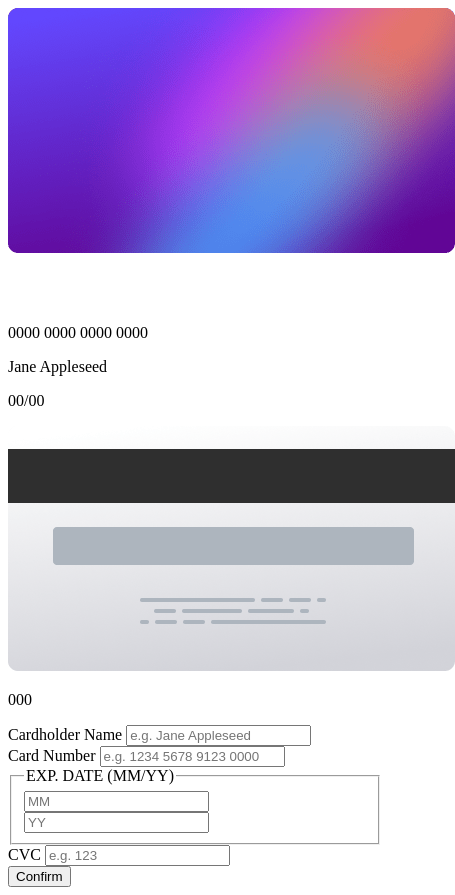
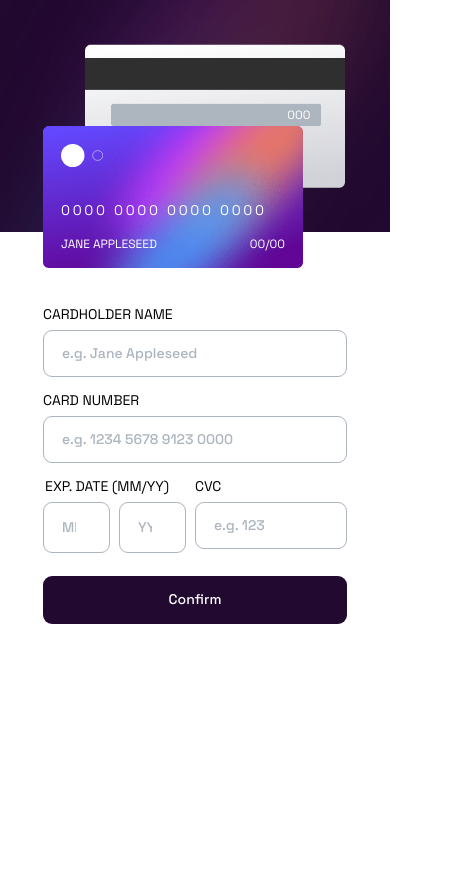
Before and after one commit to jma26/Interactive-card-details, a plain HTML site: page index.html in a window 390 px wide. Shown: the whole page, 455 px wide, since content can reach past the window. After the commit the page ends 844 px from the top, so only its background shows below. Drawn offline with Linux system fonts and the light colour scheme.

Commit message:
Add mobile styles

```diff
--- a/index.html
+++ b/index.html
@@ -5,45 +5,45 @@
   <meta name="viewport" content="width=device-width, initial-scale=1.0"> <!-- displays site properly based on user's device -->
 
   <link rel="icon" type="image/png" sizes="32x32" href="./images/favicon-32x32.png">
+  <link rel="stylesheet" href="./styles.css">
+  <link rel="preconnect" href="https://fonts.googleapis.com">
+  <link rel="preconnect" href="https://fonts.gstatic.com" crossorigin>
+  <link href="https://fonts.googleapis.com/css2?family=Space+Grotesk:wght@300..700&display=swap" rel="stylesheet">
 
   <title>Frontend Mentor | Interactive card details form</title>
-
-  <!-- Feel free to remove these styles or customise in your own stylesheet 👍 -->
-  <style>
-    .attribution { font-size: 11px; text-align: center; }
-    .attribution a { color: hsl(228, 45%, 44%); }
-  </style>
 </head>
 <body>
   <main>
     <section class="interactive__card-section">
       <header class="interactive__card-header">
-        <div class="preview-card__front-card-container">
+        <div class="preview-card__container">
+          <div class="preview-card__front-card-wrapper">
             <img class="preview-card__front-card-background" src="./images/bg-card-front.png" alt="Card front background">
             <img class="preview-card__front-card-logo" src="./images/card-logo.svg" alt="Card Logo">
             <p class="preview-card__front-card-number">0000 0000 0000 0000</p>
             <p class="preview-card__front-card-name">Jane Appleseed </p>
             <p class="preview-card__front-card-expiry-date">00/00</p>
           </div>
-        <div class="preview-card__back-card-container">
+          <div class="preview-card__back-card-wrapper">
             <img class="preview-card__back-card-background" src="./images/bg-card-back.png" alt="Card back background">
             <p class="preview-card__back-card-cvc">000</p>
+          </div>
         </div>
       </header>
       <div class="preview-card__details-container">
         <form class="preview-card__details-form" novalidate>
           <div class="preview-card__form-group">
-            <label for="cardholder-name">Cardholder Name</label>
+            <label for="cardholder-name">CARDHOLDER NAME</label>
             <input type="text" id="cardholder-name" name="cardholder-name" placeholder="e.g. Jane Appleseed" aria-describedby="cardholder-name-error" required>
             <span class="preview-card__error-message" id="cardholder-name-error"></span>
           </div>
           <div class="preview-card__form-group">
-            <label for="card-number">Card Number</label>
+            <label for="card-number">CARD NUMBER</label>
             <input type="number" id="card-number" name="card-number" placeholder="e.g. 1234 5678 9123 0000" aria-describedby="cardholder-number-error" required>
             <span class="preview-card__error-message" id="cardholder-number-error"></span>
           </div>
           <div class="preview-card__form-row">
-            <fieldset class="preview-card__form-group">
+            <fieldset class="preview-card__form-fieldset">
               <legend>EXP. DATE (MM/YY)</legend>
               <label for="exp-date-mm">
                 <input type="number" id="exp-date-mm" name="exp-date-mm" placeholder="MM" required aria-describedby="exp-date-error">
@@ -53,7 +53,7 @@
               </label>
               <span class="preview-card__error-message" id="exp-date-error"></span>
             </fieldset>
-            <div class="preview-card__form-group">
+            <div class="preview-card__form-group preview-card__form-group--cvc">
               <label for="cvc">CVC</label>
               <input type="number" id="cvc" name="cvc" placeholder="e.g. 123" required aria-describedby="cvc-error">
               <span class="preview-card__error-message" id="cvc-error"></span>
--- /dev/null
+++ b/styles.css
@@ -0,0 +1,247 @@
+/* 1. Use a more-intuitive box-sizing model */
+*, *::before, *::after {
+  box-sizing: border-box;
+}
+/* 2. Remove default margin */
+* {
+  margin: 0;
+}
+/* 3. Enable keyword animations */
+@media (prefers-reduced-motion: no-preference) {
+  html {
+    interpolate-size: allow-keywords;
+  }
+}
+html {
+  font-size: 18px;
+  font-family: 'Space Grotesk', sans-serif;
+}
+body {
+  /* 4. Add accessible line-height */
+  line-height: 1.5;
+  /* 5. Improve text rendering */
+  -webkit-font-smoothing: antialiased;
+}
+/* 6. Improve media defaults */
+img, picture, video, canvas, svg {
+  display: block;
+  max-width: 100%;
+}
+/* 7. Inherit fonts for form controls */
+input, button, textarea, select {
+  font: inherit;
+}
+/* 8. Avoid text overflows */
+p, h1, h2, h3, h4, h5, h6 {
+  overflow-wrap: break-word;
+}
+/* 9. Improve line wrapping */
+p, span {
+  font-weight: 400;
+  text-wrap: pretty;
+}
+h1, h2, h3, h4, h5, h6 {
+  text-wrap: balance;
+}
+
+:root {
+  --white: hsl(0, 0%, 100%);
+  --gray-200: hsl(270, 3%, 87%);
+  --gray-400: hsl(212, 12%, 71%);
+  --purple-950: hsl(278, 68%, 11%)
+}
+
+main {
+  min-height: 100dvh;
+  width: 100%;
+}
+
+.interactive__card-section {
+  display: flex;
+  flex-direction: column;
+}
+
+.interactive__card-header {
+  background-image: url('./images/bg-main-mobile.png');
+  background-size: cover;
+  background-repeat: no-repeat;
+  min-height: 232px;
+  max-height: 232px;
+  position: relative;
+  width: 100%;
+}
+
+.preview-card__container {
+  max-width: 340px;
+  margin: 0 auto;
+}
+
+.preview-card__front-card-wrapper {
+  color: var(--white);
+  font-size: 0.667rem;
+  display: grid;
+  grid-template: repeat(3, 1fr) / repeat(3, 1fr);
+  max-width: 260px;
+  margin-inline-start: 1rem;
+  position: absolute;
+  bottom: -2rem;
+  width: 100%;
+  z-index: 10;
+}
+
+.preview-card__front-card-background {
+  grid-column: 1/-1;
+  grid-row: 1/-1;
+  overflow: hidden;
+}
+
+.preview-card__front-card-logo {
+  grid-column: 1/-1;
+  grid-row: 1/2;
+  max-width: 60px;
+  padding: 1rem 0 0 1rem;
+  z-index: 10;
+}
+
+.preview-card__front-card-number {
+  align-self: flex-end;
+  font-size: 0.778rem;
+  letter-spacing: 0.15rem;
+  grid-column: 1/-1;
+  grid-row: 2/3;
+  padding: 0 1rem 0;
+  z-index: 10;
+}
+
+.preview-card__front-card-name {
+  align-self: center;
+  grid-column: 1/3;
+  grid-row: 3/4;
+  padding: 0 0 0 1rem;
+  text-transform: uppercase;
+  z-index: 10;
+}
+
+.preview-card__front-card-expiry-date {
+  align-self: center;
+  grid-column: 3/4;
+  grid-row: 3/4;
+  justify-self: flex-end;
+  padding: 0 1rem 0 0;
+  z-index: 10;
+}
+
+.preview-card__front-card-background {
+  width: 100%;
+  height: auto;
+}
+
+.preview-card__back-card-wrapper {
+  align-self: center;
+  justify-self: flex-end;
+  color: var(--white);
+  font-size: 0.667rem;
+  display: grid;
+  grid-column: 1/-1;
+  grid-row: 1/-1;
+  grid-template: repeat(3, 1fr) / repeat(4, 1fr);
+  left: 55%;
+  max-width: 260px;
+  position: absolute;
+  top: 50%;
+  transform: translate(-50%, -50%);
+  width: 100%;
+}
+
+.preview-card__back-card-background {
+  grid-column: 1/-1;
+  grid-row: 1/-1;
+}
+
+.preview-card__back-card-cvc {
+  align-self: center;
+  grid-column: 4/-1;
+  grid-row: 2/3;
+  margin-block-end: 3%;
+  margin-inline-start: 12%;
+}
+
+.preview-card__details-container {
+  max-width: 340px;
+  margin: 0 auto;
+  padding: 4rem 1rem;
+  width: 100%;
+}
+
+.preview-card__details-form {
+  display: flex;
+  flex-direction: column;
+  gap: 0.5rem;
+}
+
+.preview-card__form-group {
+  display: flex;
+  flex-direction: column;
+  gap: 0.25rem;
+}
+
+.preview-card__form-row {
+  display: flex;
+  width: 100%;
+}
+
+label, legend {
+  font-size: 0.778rem;
+}
+
+.preview-card__form-fieldset {
+  border: none;
+  display: flex;
+  flex: 1 1 0;
+  gap: 0.5rem;
+  min-width: 0;
+  padding: 0;
+}
+
+.preview-card__form-fieldset label {
+  flex: 1 1 0;
+  display: flex;
+  flex-direction: column;
+}
+
+.preview-card__form-fieldset input {
+  width: 100%;
+}
+
+.preview-card__form-fieldset legend {
+  margin-bottom: 0.25rem;
+}
+
+.preview-card__form-group--cvc {
+  flex: 1 1 0;
+  min-width: 0;
+}
+
+input[type="text"], input[type="number"] {
+  border: 1px solid var(--gray-400);
+  border-radius: 0.5rem;
+  font-size: 0.778rem;
+  font-weight: 500;
+  height: 100%;
+  padding: 0.75rem 1rem;
+}
+
+input[type="text"]::placeholder, input[type="number"]::placeholder {
+  color: var(--gray-400);
+}
+
+.preview-card__confirm-button {
+  background-color: var(--purple-950);
+  border: none;
+  border-radius: 0.5rem;
+  color: var(--white);
+  font-size: 0.778rem;
+  font-weight: 500;
+  margin-block-start: 0.75rem;
+  padding: 0.75rem 1rem;
+}
```
Lines whose indentation alone changed are shown as unchanged.
